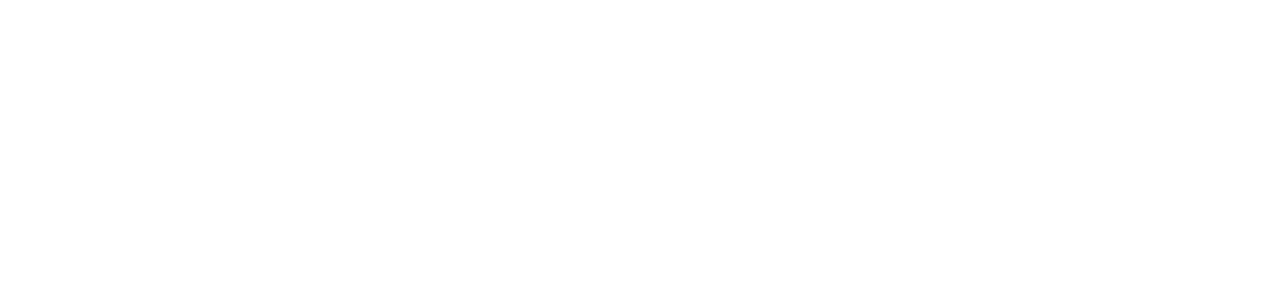
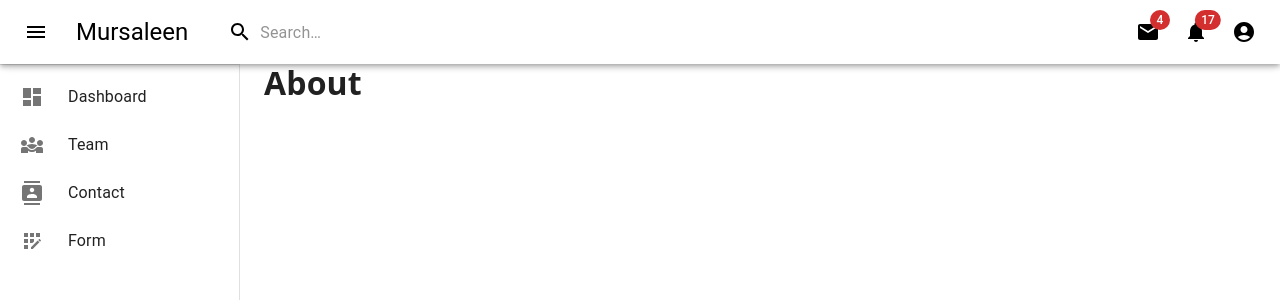
Before and after one commit to mursaleenrai/chartjs, a React (Vite) app in the folder dashboard/: page /form in a window 1280 px wide. Before the commit this address had no page. Shown: the top 300 px of the page. Built offline with nearby package versions, Linux system fonts and the light colour scheme.

Commit message:
new routes have been added

```diff
--- a/dashboard/src/App.jsx
+++ b/dashboard/src/App.jsx
@@ -1,16 +1,19 @@
 import './App.css'
 import { Routes, Route } from 'react-router-dom'
 import Home from './components/pages/home/Home'
-import About from './components/pages/about/About'
-import Settings from './components/pages/settings/Settings'
+import Team from './components/pages/about/Team'
+import Contact from './components/pages/settings/Contact'
+import Form from './components/form/Form'
+
 function App() {
 
   return (
     <>
       <Routes>
         <Route path='/' exact element={<Home />} />
-        <Route path='/about' exact element={<About />} />
-        <Route path='/settings' exact element={<Settings />} />
+        <Route path='/team' exact element={<Team />} />
+        <Route path='/contact' exact element={<Contact />} />
+        <Route path='/form' exact element={<Form />} />
       </Routes>
     </>
   )
--- a/dashboard/src/components/pages/settings/Settings.jsx
+++ b/dashboard/src/components/form/Form.jsx
@@ -1,11 +1,9 @@
 import React from 'react'
-import Sidebar from '../../sidebar/Sidebar'
+import Sidebar from '../../components/sidebar/Sidebar'
 import { Box } from '@mui/material'
-import Appbar from '../../navbar/Appbar'
-
-const Settings = () => {
+import Appbar from '../../components/navbar/Appbar'
+const Form = () => {
     return (
-
         <>
             <Appbar />
             <Box height={35} />
@@ -14,11 +12,12 @@
             }}>
                 <Sidebar />
                 <Box component="main" sx={{ flexGrow: 1, p: 3 }}>
-                    <h1>Settings</h1>
+                    <h1>About</h1>
                 </Box>
             </Box>
         </>
+
     )
 }
 
-export default Settings
+export default Form;
--- a/dashboard/src/components/navbar/Appbar.jsx
+++ b/dashboard/src/components/navbar/Appbar.jsx
@@ -178,12 +178,12 @@
                         <MenuIcon />
                     </IconButton>
                     <Typography
-                        variant="h6"
+                        variant="h5"
                         noWrap
                         component="div"
                         sx={{ display: { xs: 'none', sm: 'block' } }}
                     >
-                        MUI
+                        Mursaleen
                     </Typography>
                     <Search>
                         <SearchIconWrapper>
--- a/dashboard/src/components/pages/about/About.jsx
+++ b/dashboard/src/components/pages/about/Team.jsx
@@ -2,7 +2,7 @@
 import Sidebar from '../../sidebar/Sidebar'
 import { Box } from '@mui/material'
 import Appbar from '../../navbar/Appbar'
-const About = () => {
+const Team = () => {
     return (
         <>
             <Appbar />
@@ -20,4 +20,4 @@
     )
 }
 
-export default About
+export default Team;
--- /dev/null
+++ b/dashboard/src/components/pages/settings/Contact.jsx
@@ -0,0 +1,24 @@
+import React from 'react'
+import Sidebar from '../../sidebar/Sidebar'
+import { Box } from '@mui/material'
+import Appbar from '../../navbar/Appbar'
+
+const Contact = () => {
+    return (
+
+        <>
+            <Appbar />
+            <Box height={35} />
+            <Box sx={{
+                display: 'flex'
+            }}>
+                <Sidebar />
+                <Box component="main" sx={{ flexGrow: 1, p: 3 }}>
+                    <h1>Settings</h1>
+                </Box>
+            </Box>
+        </>
+    )
+}
+
+export default Contact;
--- a/dashboard/src/components/sidebar/Sidebar.jsx
+++ b/dashboard/src/components/sidebar/Sidebar.jsx
@@ -13,9 +13,13 @@
 import ListItemIcon from '@mui/material/ListItemIcon';
 import ListItemText from '@mui/material/ListItemText';
 import InboxIcon from '@mui/icons-material/MoveToInbox';
-import MailIcon from '@mui/icons-material/Mail';
+import DashboardIcon from '@mui/icons-material/Dashboard';
+import Diversity3Icon from '@mui/icons-material/Diversity3';
+import AppRegistrationIcon from '@mui/icons-material/AppRegistration';
+import ContactsIcon from '@mui/icons-material/Contacts';
 import { useNavigate } from 'react-router-dom';
 import { updateStore } from '../../appStore';
+
 
 const drawerWidth = 240;
 
@@ -101,12 +105,12 @@
                                     justifyContent: 'center',
                                 }}
                             >
-                                <InboxIcon />
+                                <DashboardIcon />
                             </ListItemIcon>
-                            <ListItemText primary='Home' sx={{ opacity: open ? 1 : 0 }} />
+                            <ListItemText primary='Dashboard' sx={{ opacity: open ? 1 : 0 }} />
                         </ListItemButton>
                     </ListItem>
-                    <ListItem disablePadding sx={{ display: 'block' }} onClick={() => { navigate('/about') }}>
+                    <ListItem disablePadding sx={{ display: 'block' }} onClick={() => { navigate('/team') }}>
                         <ListItemButton
                             sx={{
                                 minHeight: 48,
@@ -121,12 +125,12 @@
                                     justifyContent: 'center',
                                 }}
                             >
-                                <InboxIcon />
+                                <Diversity3Icon />
                             </ListItemIcon>
-                            <ListItemText primary='About' sx={{ opacity: open ? 1 : 0 }} />
+                            <ListItemText primary='Team' sx={{ opacity: open ? 1 : 0 }} />
                         </ListItemButton>
                     </ListItem>
-                    <ListItem disablePadding sx={{ display: 'block' }} onClick={() => { navigate('/settings') }}>
+                    <ListItem disablePadding sx={{ display: 'block' }} onClick={() => { navigate('/contact') }}>
                         <ListItemButton
                             sx={{
                                 minHeight: 48,
@@ -141,9 +145,29 @@
                                     justifyContent: 'center',
                                 }}
                             >
-                                <InboxIcon />
+                                <ContactsIcon />
                             </ListItemIcon>
-                            <ListItemText primary='Settings' sx={{ opacity: open ? 1 : 0 }} />
+                            <ListItemText primary='Contact' sx={{ opacity: open ? 1 : 0 }} />
+                        </ListItemButton>
+                    </ListItem>
+                    <ListItem disablePadding sx={{ display: 'block' }} onClick={() => { navigate('/form') }}>
+                        <ListItemButton
+                            sx={{
+                                minHeight: 48,
+                                justifyContent: open ? 'initial' : 'center',
+                                px: 2.5,
+                            }}
+                        >
+                            <ListItemIcon
+                                sx={{
+                                    minWidth: 0,
+                                    mr: open ? 3 : 'auto',
+                                    justifyContent: 'center',
+                                }}
+                            >
+                                <AppRegistrationIcon />
+                            </ListItemIcon>
+                            <ListItemText primary='Form' sx={{ opacity: open ? 1 : 0 }} />
                         </ListItemButton>
                     </ListItem>
                 </List>
```
